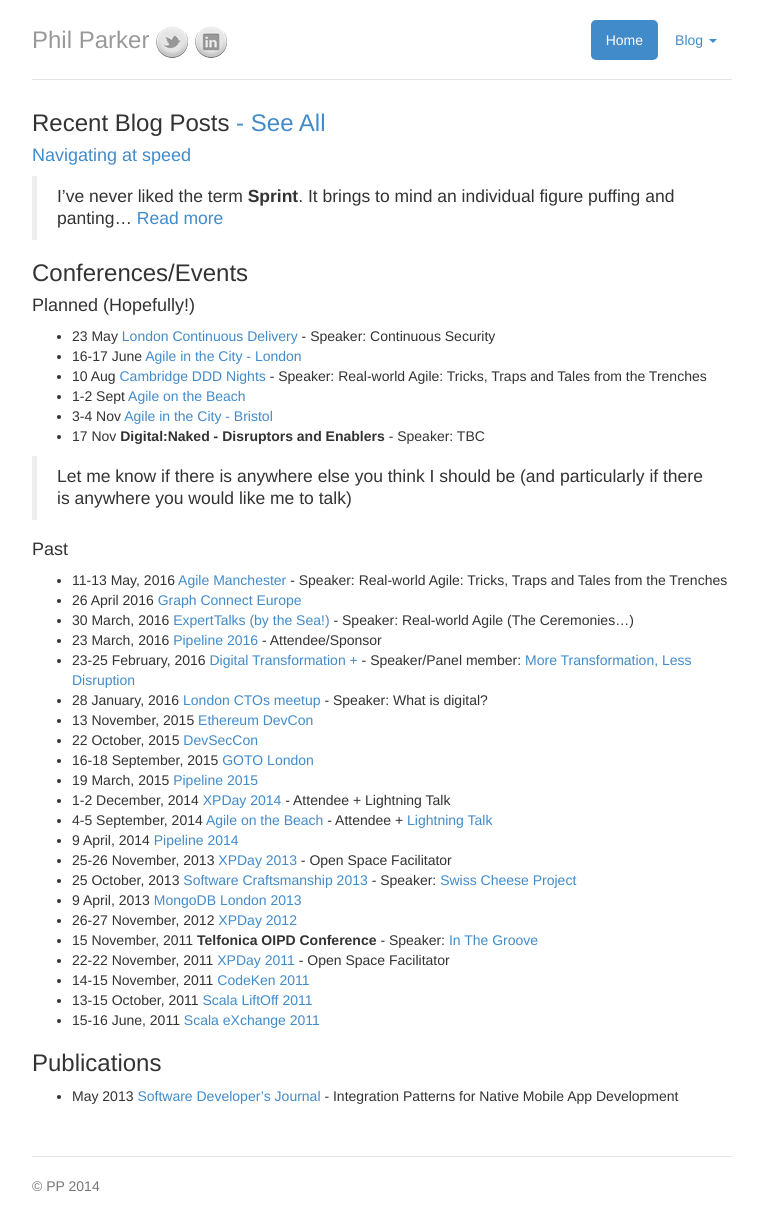
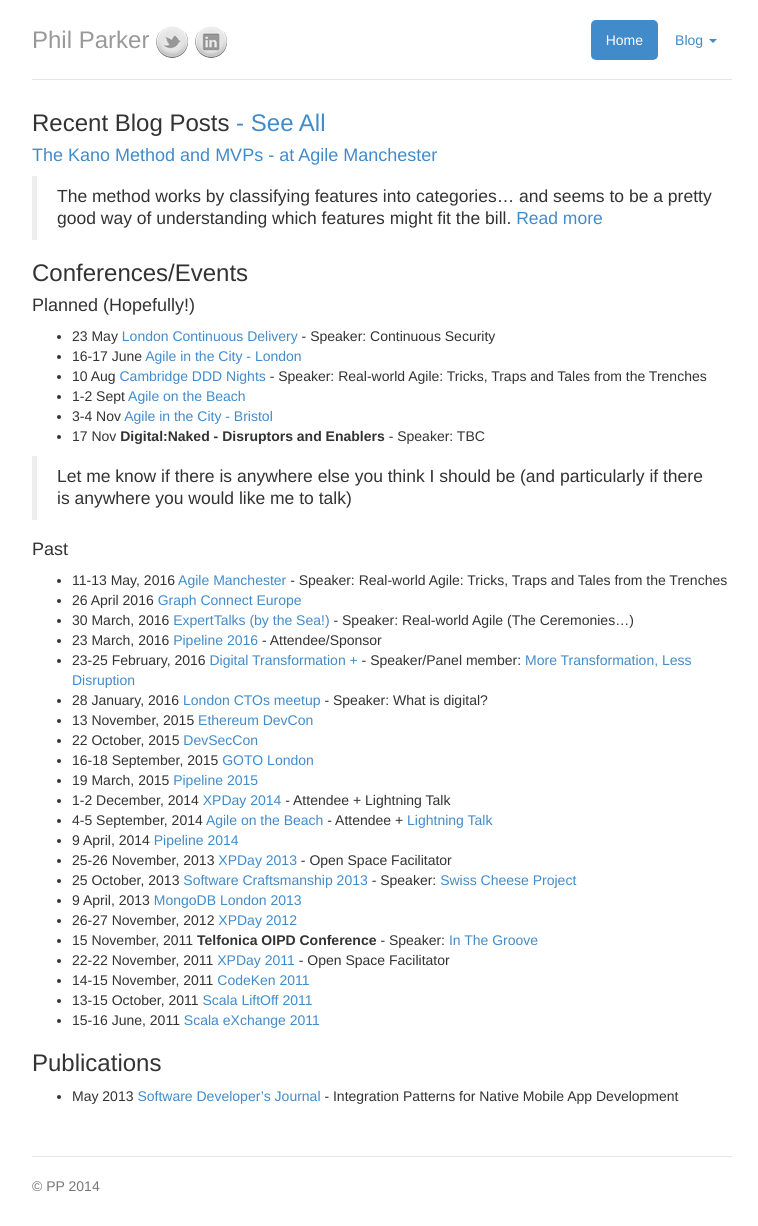
Before and after one commit to parker0phil/parker0phil.github.io, a Jekyll site: the page built from index.md, in a window 1280 px wide. Shown: the whole page, without its empty margins (258-1016 px from the left). Built offline with Jekyll 4.4.1, drawn with Linux system fonts in a browser that asks for light colours.

Commit message:
added blog post to home page

```diff
--- a/index.md
+++ b/index.md
@@ -5,9 +5,9 @@
 
 ### Recent Blog Posts [- See All](/blog/)
 
-#### [Navigating at speed](2015/10/22/navigating/)
-> I've never liked the term **Sprint**. It brings to mind an individual figure puffing and panting...
-> [Read more](2015/10/22/navigating/)
+#### [The Kano Method and MVPs - at Agile Manchester](2016/05/16/kano-and-mvp/)
+> The method works by classifying features into categories... and seems to be a pretty good way of understanding which features might fit the bill.
+> [Read more](2016/05/16/kano-and-mvp/)
 
 ### Conferences/Events
 
```
